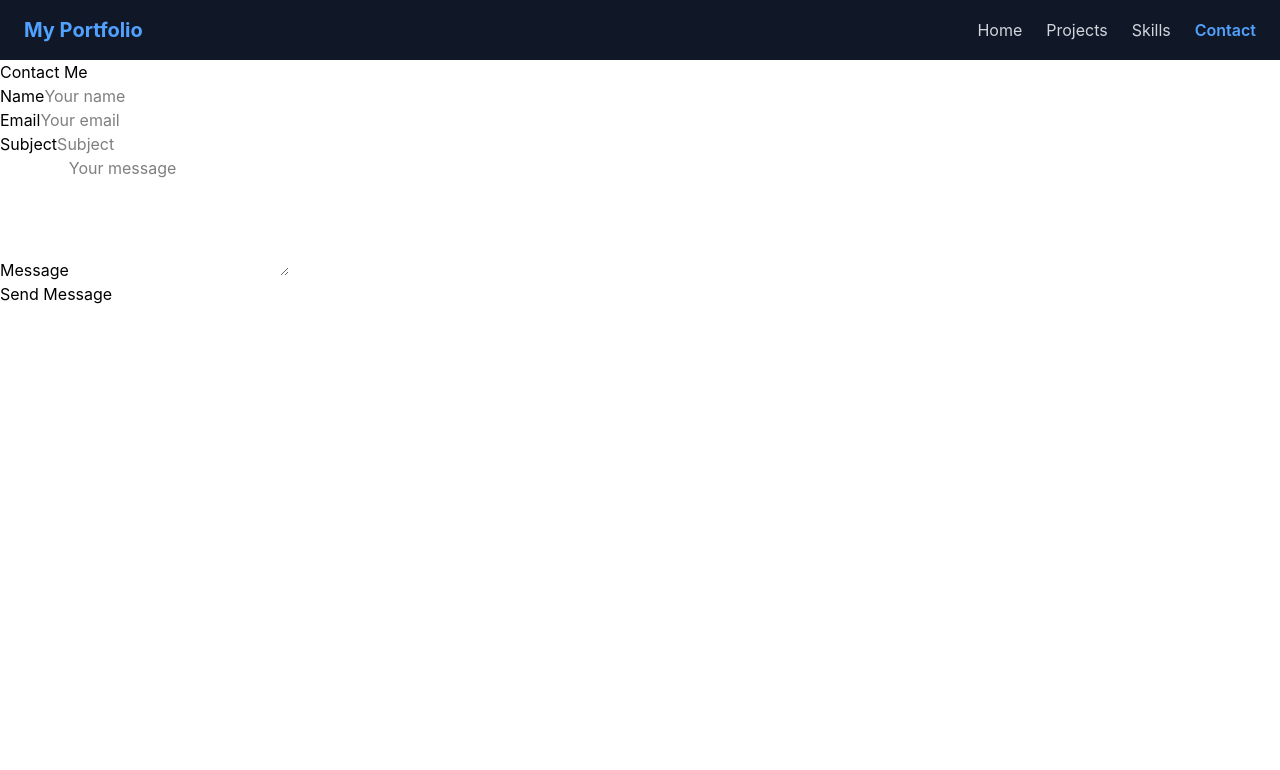
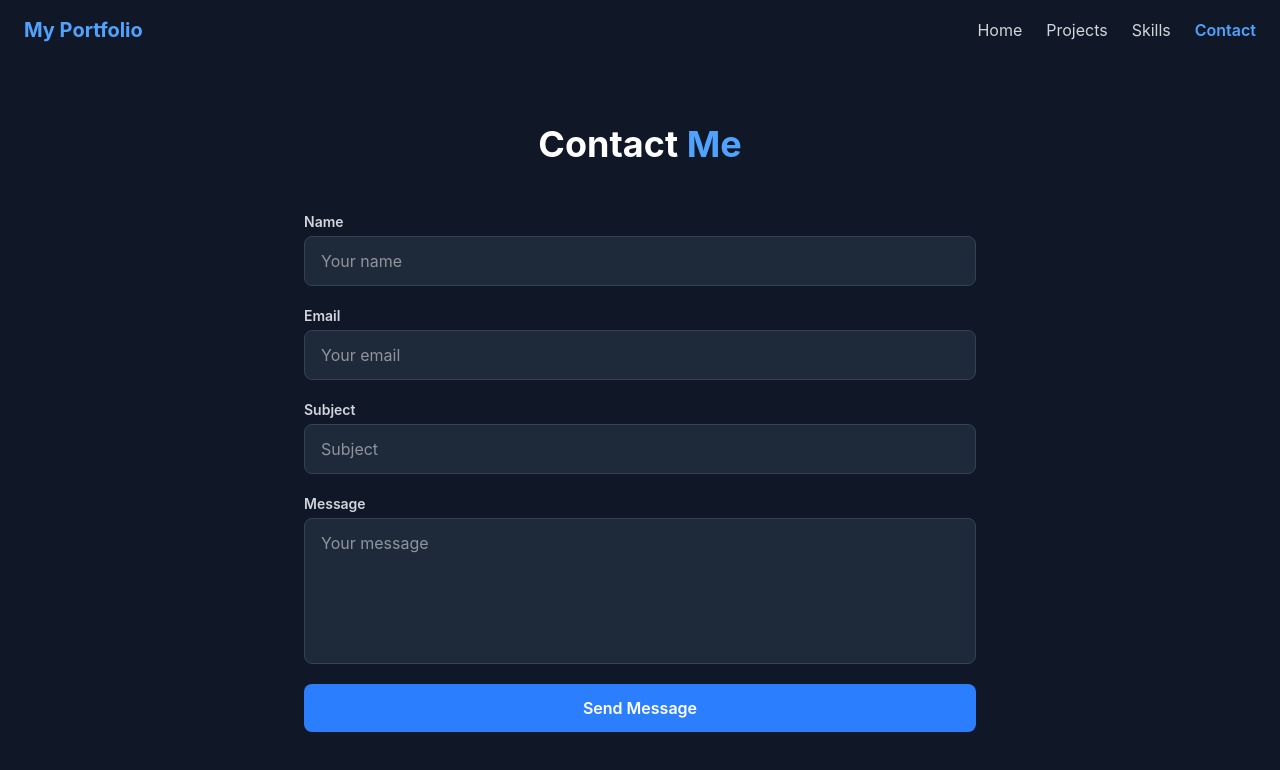
Before and after one commit to hnyoo1/project-portfolio, a React app in the folder frontend/: page /contact in a window 1280 px wide. Shown: the top 770 px of the page. Built offline with nearby package versions, Linux system fonts and the light colour scheme; the HTML template or start-up script is replaced by a standard one.

Commit message:
style: add Tailwind styling to Contact page form

```diff
--- a/frontend/src/pages/Contact.jsx
+++ b/frontend/src/pages/Contact.jsx
@@ -10,7 +10,7 @@ function Contact() {
   });
   const [loading, setLoading] = useState(false);
   const [success, setSuccess] = useState(null);
-  const [error, setError] = useState(null);
+  const [error, setError]     = useState(null);
 
   const handleChange = (e) => {
     setFormData({
@@ -32,68 +32,100 @@ function Contact() {
         setLoading(false);
       })
       .catch((err) => {
-        setError(
-          err.response?.data?.message || "Something went wrong!",
-        );
+        setError(err.response?.data?.message || "Something went wrong!");
         setLoading(false);
       });
   };
 
   return (
-      <div>
-          <h1>Contact Me</h1>
-          {success && <p style={{ color: "green" }}>{success}</p>}
-          {error && <p style={{ color: "red" }}>{error}</p>}
+    <div className="bg-gray-900 min-h-screen py-16 px-6">
+      <div className="max-w-2xl mx-auto">
 
-          <form onSubmit={handleSubmit}>
-              <div>
-                  <label>Name</label>
+        {/* Page Title */}
+        <h1 className="text-4xl font-bold text-white text-center mb-12">
+          Contact <span className="text-blue-400">Me</span>
+        </h1>
+
+        {/* Success Message */}
+        {success && (
+          <p className="bg-green-800 text-green-200 px-4 py-3 rounded-lg mb-6">
+            ✅ {success}
+          </p>
+        )}
+
+        {/* Error Message */}
+        {error && (
+          <p className="bg-red-800 text-red-200 px-4 py-3 rounded-lg mb-6">
+            ❌ {error}
+          </p>
+        )}
+
+        {/* Form */}
+        <form onSubmit={handleSubmit} className="flex flex-col gap-5">
+
+          {/* Name */}
+          <div className="flex flex-col gap-1">
+            <label className="text-gray-300 text-sm font-semibold">Name</label>
             <input
               type="text"
               name="name"
               value={formData.name}
               onChange={handleChange}
               placeholder="Your name"
+              className="bg-gray-800 text-white px-4 py-3 rounded-lg border border-gray-700 focus:outline-none focus:border-blue-400"
             />
           </div>
 
-              <div>
-                  <label>Email</label>
+          {/* Email */}
+          <div className="flex flex-col gap-1">
+            <label className="text-gray-300 text-sm font-semibold">Email</label>
             <input
               type="email"
               name="email"
               value={formData.email}
               onChange={handleChange}
               placeholder="Your email"
+              className="bg-gray-800 text-white px-4 py-3 rounded-lg border border-gray-700 focus:outline-none focus:border-blue-400"
             />
           </div>
 
-              <div>
-                  <label>Subject</label>
+          {/* Subject */}
+          <div className="flex flex-col gap-1">
+            <label className="text-gray-300 text-sm font-semibold">Subject</label>
             <input
+              type="text"
               name="subject"
               value={formData.subject}
               onChange={handleChange}
               placeholder="Subject"
-                      rows="5"
+              className="bg-gray-800 text-white px-4 py-3 rounded-lg border border-gray-700 focus:outline-none focus:border-blue-400"
             />
           </div>
 
-              <div>
-                  <label>Message</label>
+          {/* Message */}
+          <div className="flex flex-col gap-1">
+            <label className="text-gray-300 text-sm font-semibold">Message</label>
             <textarea
               name="body"
               value={formData.body}
               onChange={handleChange}
               placeholder="Your message"
               rows="5"
+              className="bg-gray-800 text-white px-4 py-3 rounded-lg border border-gray-700 focus:outline-none focus:border-blue-400 resize-none"
             />
           </div>
 
-              <button type="submit" disabled={loading}>
+          {/* Submit Button */}
+          <button
+            type="submit"
+            disabled={loading}
+            className="bg-blue-500 hover:bg-blue-600 disabled:bg-blue-800 disabled:cursor-not-allowed text-white font-semibold py-3 rounded-lg transition"
+          >
             {loading ? "Sending..." : "Send Message"}
           </button>
+
         </form>
+      </div>
     </div>
   );
 }
```
Lines whose indentation alone changed are shown as unchanged.
